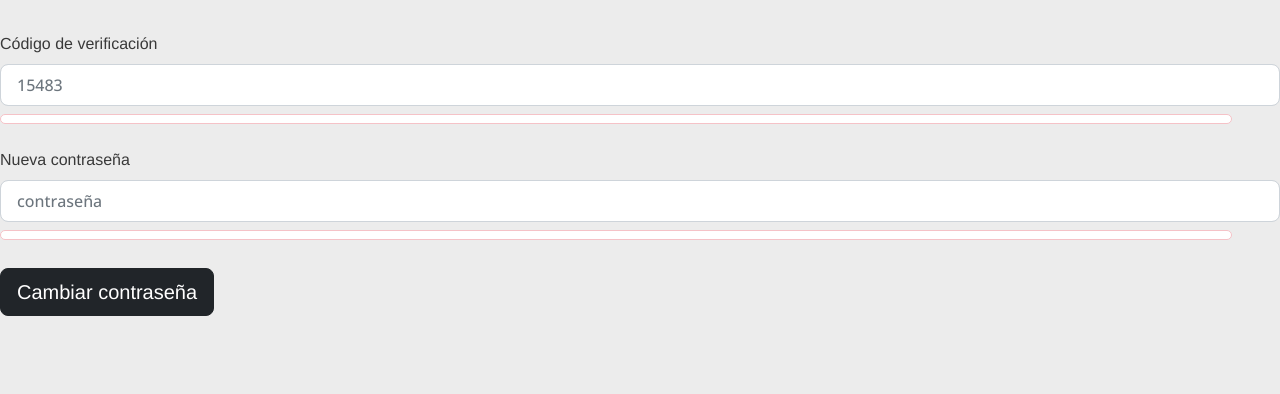
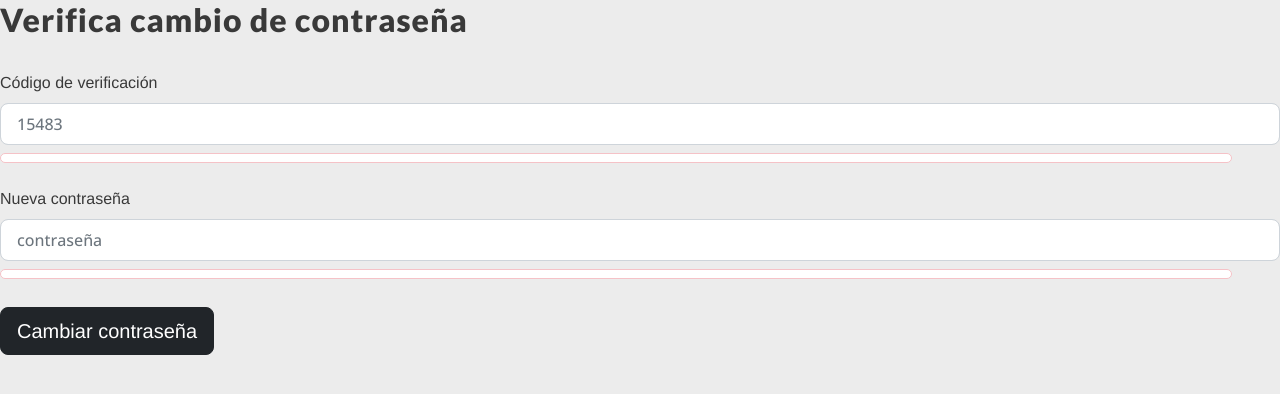
Before and after one commit to Jau2002/buddy-care, a React (Vite) app in the folder client/: page /SignIn/password in a window 1280 px wide. Shown: the top 394 px of the page. Built offline with nearby package versions, Linux system fonts and the light colour scheme; no server answers.

Commit message:
fix: errors ci/cd to builder app

```diff
--- a/client/src/pages/PasswordRecovery.tsx
+++ b/client/src/pages/PasswordRecovery.tsx
@@ -7,6 +7,7 @@ function PasswordRecovery(): ReactElement {
 		<Forms
 			form={passwords}
 			submit='Cambiar contraseña'
+			title='Verifica cambio de contraseña'
 		/>
 	);
 }
--- a/client/src/pages/UserValidate.tsx
+++ b/client/src/pages/UserValidate.tsx
@@ -7,6 +7,7 @@ function UserValidate(): ReactElement {
 		<Forms
 			form={email}
 			submit='Validar correo'
+			title='Verificar correo electrónico'
 		/>
 	);
 }
--- a/client/src/sass/modules/components/forms.scss
+++ b/client/src/sass/modules/components/forms.scss
@@ -1,11 +1,11 @@
 .form-section {
 	&--h5 {
 		letter-spacing: 1px;
-		font: 900 2em $Lato;
+		font: 900 2em $lato;
 	}
 
 	&--input {
-		font: 500 1em $Open-Sans;
+		font: 500 1em $open-sans;
 	}
 
 	&--div {
--- a/client/src/sass/theme.scss
+++ b/client/src/sass/theme.scss
@@ -1,12 +1,11 @@
-$Lato: 'Lato', sans-serif;
-$Open-Sans: 'Open Sans', sans-serif;
-
+$lato: 'Lato', sans-serif;
+$open-sans: 'Open Sans', sans-serif;
 $faux-dark-slate-blue: #393f81;
 $faux-dark-rose-dust: #9a616d;
 $white: #fff;
 
 @font-face {
-	font-family: 'Lato';
+	font-family: Lato;
 	font-weight: 900;
 	font-style: normal;
 	src: url('../assets/fonts/Lato/Lato-Black.woff2') format('woff2');
```
Also changed, not shown: 1 other file (tests, documents, lock files or other folders).
